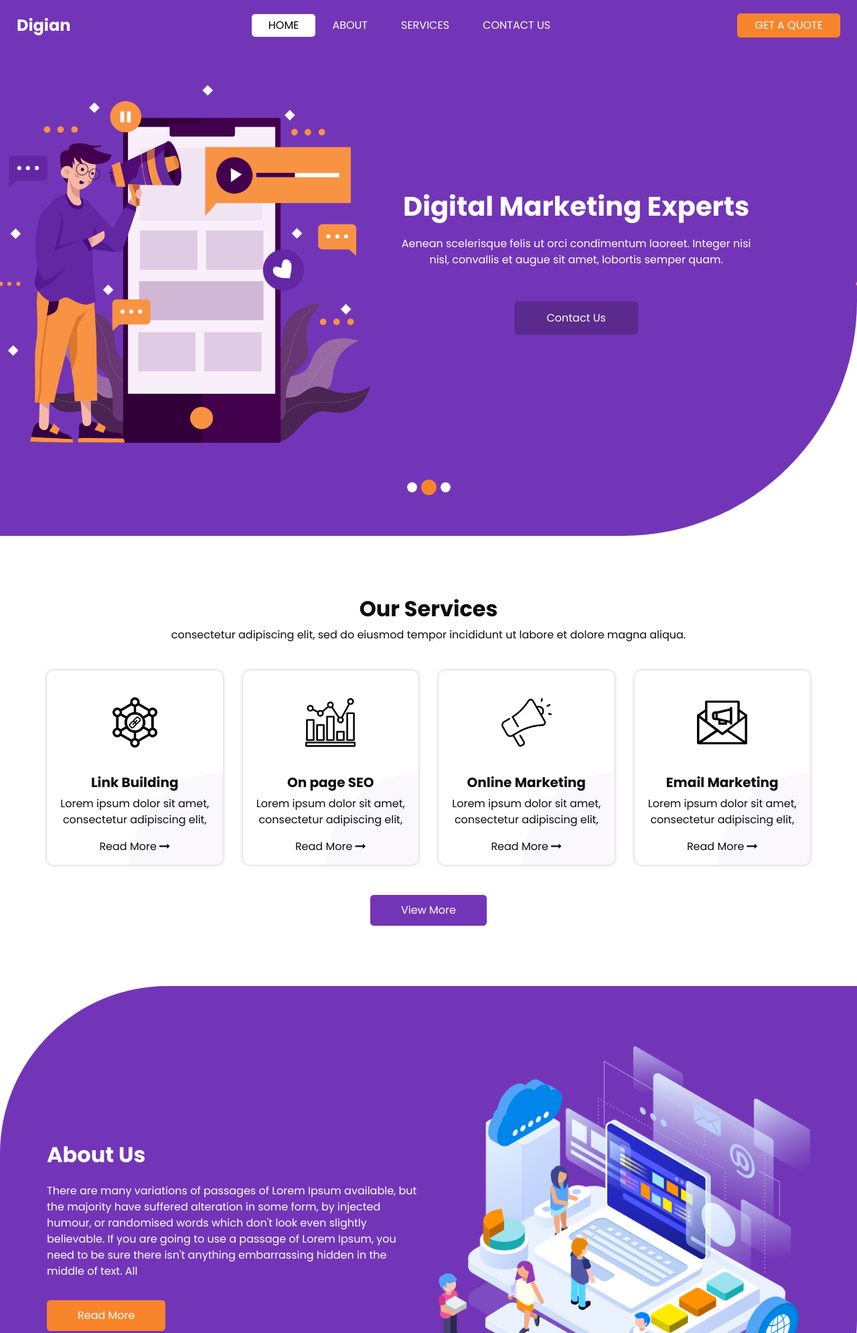
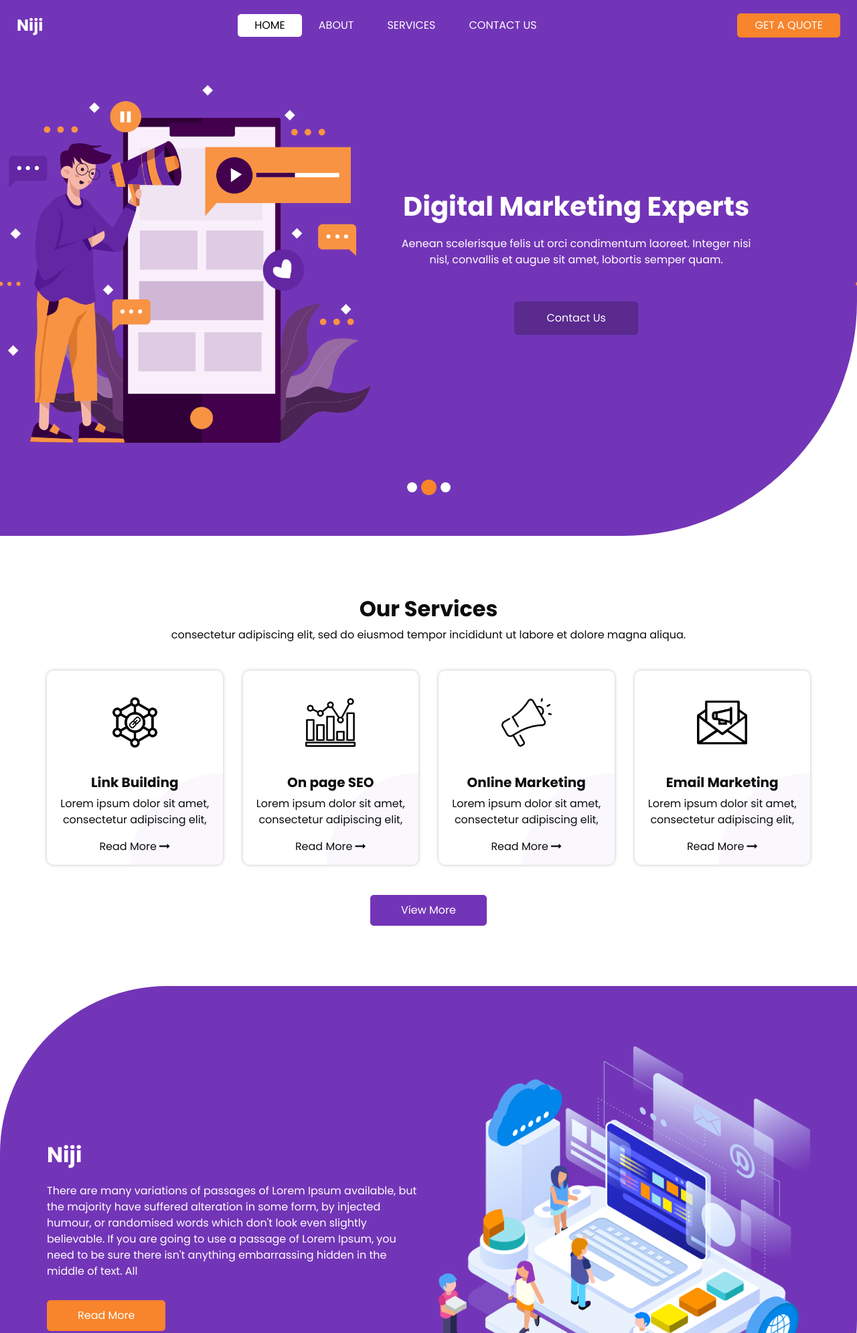
Before and after one commit to PGuihaire/MyWebApp, a plain HTML site: page index.html in a window 1280 px wide. Shown: the top 1990 px of the page at 67% size. Drawn offline with nearby package versions, Linux system fonts and the light colour scheme; some packages are replaced by stand-ins of ours.

Commit message:
Update index.html
Modification marque

```diff
--- a/index.html
+++ b/index.html
@@ -37,7 +37,7 @@
         <nav class="navbar navbar-expand-lg custom_nav-container ">
           <a class="navbar-brand" href="index.html">
             <span>
-              Digian
+              Niji
             </span>
           </a>
 
@@ -279,7 +279,7 @@
           <div class="detail-box">
             <div class="heading_container">
               <h2>
-                About Us
+                Niji
               </h2>
             </div>
             <p>
```
